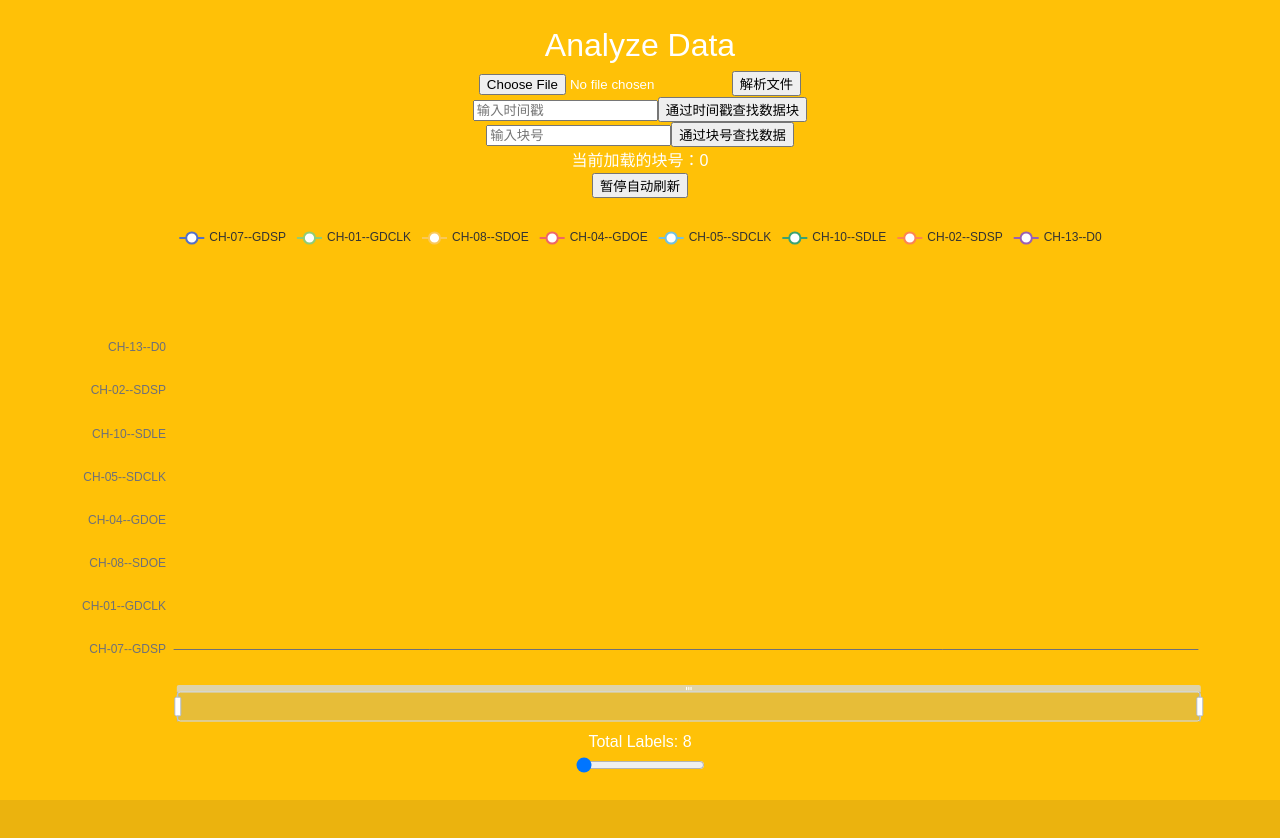
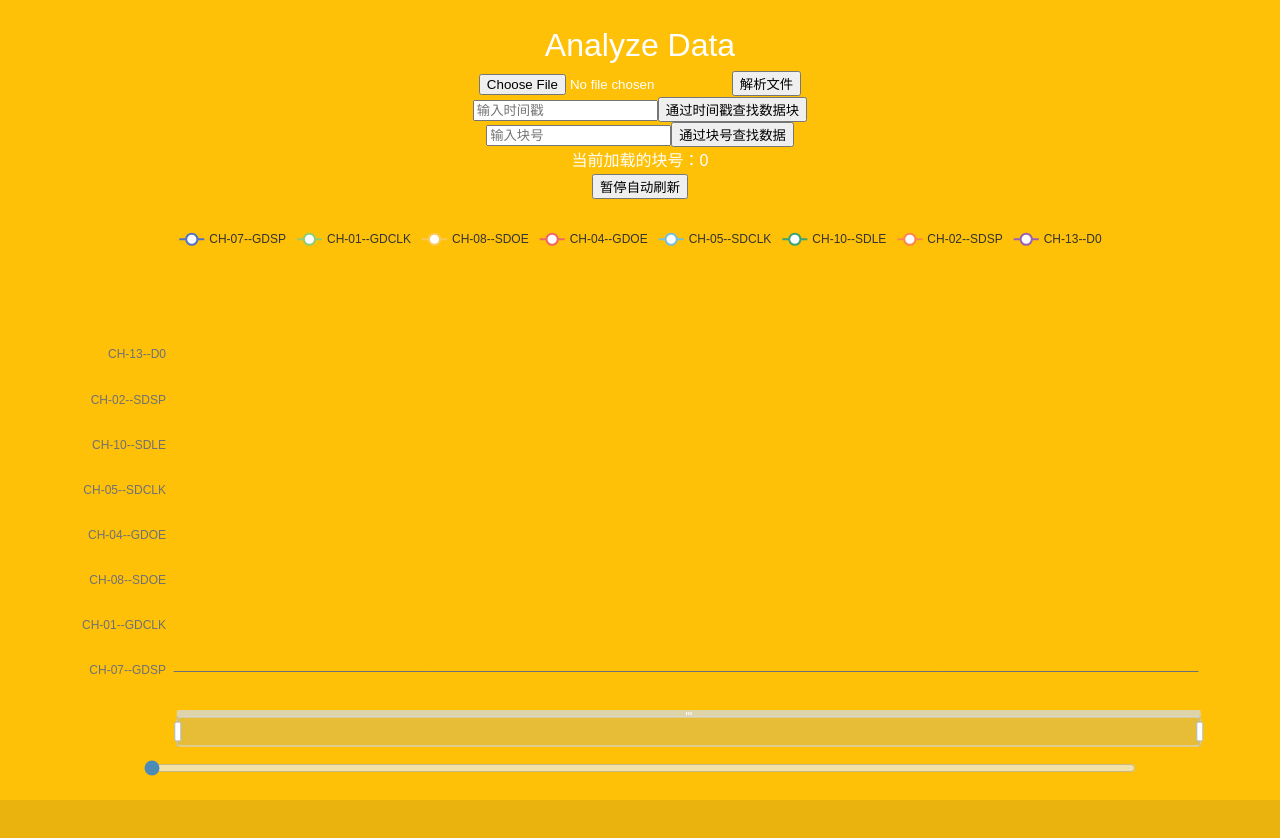
Before and after one commit to SewerRatZc/analyzeData, a Vue app: page / in a window 1280 px wide. Shown: the top 838 px of the page. Built offline with nearby package versions, Linux system fonts and the light colour scheme.

Commit message:
大致搭载拖拽的进度条

```diff
--- a/src/renderer/src/App.vue
+++ b/src/renderer/src/App.vue
@@ -22,13 +22,28 @@
       <button @click="toggleRefresh">{{ isRefreshing ? '暂停自动刷新' : '恢复自动刷新' }}</button>
     </div>
     <div class="echarts-container" ref="echartsContainer"></div>
-    <div>
+    <!-- <div>
       <p>Total Labels: {{ labels.length }}</p>
-    </div>
-        <!-- 滑动进度条控制块文件加载 -->
-        <div>
-      <input type="range" min="0" :max="maxBlockNumber" v-model="currentBlockNumber" @input="onBlockNumberChanged" />
-    </div>
+    </div> -->
+    <!-- 滑动进度条控制块文件加载 -->
+    <!-- <div class="progress-container">
+      <p>当前加载的块文件：{{ currentBlockNumber }}</p>
+      <input type="range"
+       ref="blockSlider"
+      :min="cacheStartBlock"
+      :max="cacheEndBlock"
+      v-model="currentBlockNumber"
+      @input="onBlockNumberChanged" />
+    </div> -->
+<div class="progress-container">
+  <input type="range"
+  ref="blockSlider"
+  :min="0"
+  :max="maxBlockNumber"
+  v-model="currentBlockNumber"
+  @input="onBlockNumberChanged" />
+</div>
+
   </div>
 </template>
 
@@ -59,6 +74,9 @@ export default {
       currentDataIndex: 0, // 当前块中读取到的数据索引
       blockCache: [], // 缓存前后五个块
       currentBlockNumber: 0, // 当前显示的块号
+
+      // cacheStartBlock: 0, // 缓存的起始块号
+      // cacheEndBlock: 4, // 缓存的结束块号，初始设为5块
     };
   },
   methods: {
@@ -84,10 +102,12 @@ export default {
         if (!result || !result.success) {
           throw new Error('文件处理失败');
         }
-
         console.log('文件处理成功');
         this.maxBlockNumber = result.processedData.length - 1;
-        this.currentBlockNumber = 0; // 从第一个块号开始
+        // this.cacheStartBlock=0;
+        // this.cacheEndBlock=Math.min(this.maxBlockNumber,4);
+        // this.currentBlockNumber = this.cacheStartBlock; // 从第一个块号开始
+        this.currentBlockNumber =0;
         this.startAutoRefresh(); // 开启自动刷新
       } catch (error) {
         console.error('解析文件时出错:', error.message);
@@ -106,6 +126,7 @@ export default {
           // 如果当前块数据加载完毕，获取下一个块
           await this.loadAdjacentBlocks();
           this.currentDataIndex = 0; // 重置数据索引
+          this.currentBlockNumber += 1; // 更新块号
         }
         this.updateChartWithNextData(); // 更新图表
       }, 1000); // 每秒钟更新
@@ -211,14 +232,29 @@ export default {
       });
     },
 
+    // 根据进度条拖动事件更新当前块号
+    async onBlockNumberChanged() {
+      // const relativeIndex = this.currentBlockNumber - this.cacheStartBlock;
+      // if (relativeIndex >= 0 && relativeIndex < this.cacheBlocks.length) {
+        // this.currentBlockNumber = this.blockCache[relativeIndex].blockData;
+        // this.currentDataIndex = 0;
+        this.currentBlockNumber = parseInt(this.$refs.blockSlider.value, 10);
+        this.loadAdjacentBlocks();
+      // }
+    },
+
     // 加载当前块和相邻的块
     async loadAdjacentBlocks() {
       const blockData = await this.getBlockData(this.currentBlockNumber);
       if (blockData) {
         this.currentBlockData = blockData.blockData;
+        this.currentDataIndex = 0;
+        this.updateChartWithNextData();
       }
       this.cacheBlocks(); // 缓存相邻块
     },
+
+
 
     // 根据块号查找数据
     async findDataByBlock() {
@@ -245,6 +281,14 @@ export default {
       if (this.blockCache.length > 5) {
         this.blockCache.shift(); // 删除最旧的块
       }
+      // // 更新进度条的最小值和最大值，只允许操作缓存区的块
+      // this.cacheStartBlock = this.blockCache[0].blockNumber; // 缓存起始块
+      // this.cacheEndBlock = this.blockCache[this.blockCache.length - 1].blockNumber; // 缓存结束块
+      // this.currentBlockNumber = this.cacheStartBlock;
+
+      // // 限制进度条的范围
+      // this.$refs.blockSlider.min = this.cacheStartBlock;
+      // this.$refs.blockSlider.max = this.cacheEndBlock;
     },
 
     // 从 API 获取块数据
@@ -310,4 +354,41 @@ export default {
   margin: 0 auto;
   background-color: transparent;
 }
+
+/* 进度条容器 */
+.progress-container {
+  width: 80%;
+  /* 设置宽度为整个页面的80% */
+  /* margin: 10px auto; 居中对齐 */
+  right: 0%;
+}
+
+/* 调整进度条的样式 */
+input[type="range"] {
+  /* -webkit-appearance: none; */
+  width: 100%;
+  height: 8px;
+  background: #ccc;
+  outline: none;
+  border-radius: 5px;
+  opacity: 0.7;
+}
+
+input[type="range"]::-webkit-slider-thumb {
+  -webkit-appearance: none;
+  appearance: none;
+  width: 15px;
+  height: 15px;
+  background: #1e88e5;
+  cursor: pointer;
+  border-radius: 50%;
+}
+
+input[type="range"]::-moz-range-thumb {
+  width: 15px;
+  height: 15px;
+  background: #1e88e5;
+  cursor: pointer;
+  border-radius: 50%;
+}
 </style>
```
